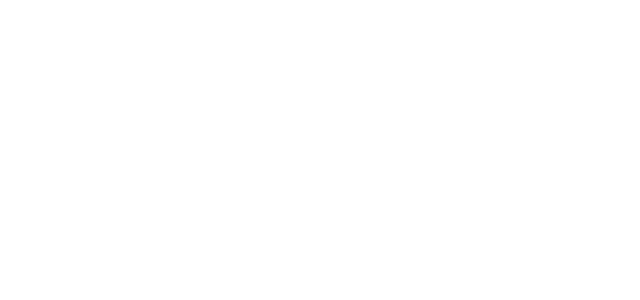
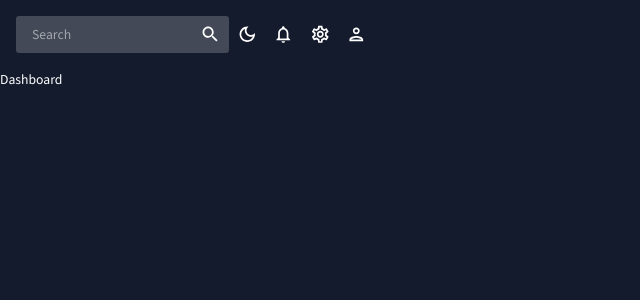
Before and after one commit to alef-sena/Studies.React.Dashboard.MaterialUI, a React (Create React App) app: page / in a window 1280 px wide. Shown: the top 300 px of the page, without its empty margins (0-640 px from the left). Built offline with nearby package versions, Linux system fonts and the light colour scheme; a web font is replaced by a local one.

Commit message:
✨ implements initial topbar

```diff
--- a/package.json
+++ b/package.json
@@ -6,6 +6,7 @@
     "@emotion/react": "^11.11.1",
     "@emotion/styled": "^11.11.0",
     "@fullcalendar/list": "^6.1.8",
+    "@mui/icons-material": "^5.14.3",
     "@mui/material": "^5.14.5",
     "@nivo/bar": "^0.83.0",
     "@nivo/core": "^0.83.0",
@@ -18,6 +19,7 @@
     "eslint": "^8.47.0",
     "react": "^18.2.0",
     "react-dom": "^18.2.0",
+    "react-router-dom": "^6.15.0",
     "react-scripts": "5.0.1",
     "web-vitals": "^2.1.4"
   },
--- a/src/App.js
+++ b/src/App.js
@@ -1,5 +1,48 @@
+import { ColorModeContext, useMode } from './theme';
+import { CssBaseline, ThemeProvider } from '@mui/material';
+import { Route, Routes } from 'react-router-dom';
+import Topbar from './scenes/global/Topbar';
+import Sidebar from './scenes/global/Sidebar';
+import Dashboard from './scenes/dashboard';
+// import Team from './scenes/team';
+// import Invoices from './scenes/invoices';
+// import Contacts from './scenes/contacts';
+// import Bar from './scenes/bar';
+// import Form from './scenes/form';
+// import Line from './scenes/line';
+// import Pie from './scenes/pie';
+// import FAQ from './scenes/faq';
+// import Geography from './scenes/geography';
+// import Calendar from './scenes/calendar';
+
 function App() {
-	return <div className="app"></div>;
+	const [ theme, colorMode ] = useMode();
+
+	return (
+		<ColorModeContext.Provider value={colorMode}>
+			<ThemeProvider theme={theme}>
+				<CssBaseline />
+				<div className="app">
+					<main className='context'>
+						<Topbar />
+						<Routes>
+							<Route path='/' element={<Dashboard />} />
+							{/* <Route path='/team' element={<Team />} />
+							<Route path='/contacts' element={<Contacts />} />
+							<Route path='/invoices' element={<Invoices />} />
+							<Route path='/form' element={<Form />} />
+							<Route path='/bar' element={<Bar />} />
+							<Route path='/pie' element={<Pie />} />
+							<Route path='/line' element={<Line />} />
+							<Route path='/faq' element={<FAQ />} />
+							<Route path='/geography' element={<Geography />} />
+							<Route path='/calendar' element={<Calendar />} /> */}
+						</Routes>
+					</main>
+				</div>
+			</ThemeProvider>
+		</ColorModeContext.Provider>
+	);
 }
 
 export default App;
--- a/src/scenes/global/Topbar.jsx
+++ b/src/scenes/global/Topbar.jsx
@@ -1,5 +1,53 @@
+import { Box, IconButton, useTheme } from '@mui/material';
+import { useContext } from 'react';
+import { ColorModeContext, tokens } from '../../theme';
+import InputBase from '@mui/material/InputBase';
+import LightModeOutlinedIcon from '@mui/icons-material/LightModeOutlined';
+import DarkModeOutlinedIcon from '@mui/icons-material/DarkModeOutlined';
+import NotificationsOutlinedIcon from '@mui/icons-material/NotificationsOutlined';
+import SettingsOutlinedIcon from '@mui/icons-material/SettingsOutlined';
+import PersonOutlinedIcon from '@mui/icons-material/PersonOutlined';
+import SearchIcon from '@mui/icons-material/Search';
+
 const Topbar = () => {
-	return <div>Topbar</div>;
+	const theme = useTheme();
+	const colors = tokens(theme.palette.mode);
+	const colorMode = useContext(ColorModeContext);
+
+	return (
+		<Box display='flex' justifyContent='space-between' p={2}>
+			{/* SEARCH BAR */}
+			<Box
+				display='flex'
+				backgroundColor={colors.primary[400]}
+				borderRadius='3px'
+			>
+				<InputBase sx={{ ml: 2, flex: 1 }} placeholder='Search' />
+				<IconButton type='button' sx={{ p: 1 }}>
+					<SearchIcon />
+				</IconButton>
+			</Box>
+			{/* ICONS */}
+			<Box display='flex'>
+				<IconButton onClick={colorMode.toggleColorMode}>
+					{theme.palette.mode === 'dark' ? (
+						<DarkModeOutlinedIcon />
+					) : (
+						<LightModeOutlinedIcon />
+					)}
+				</IconButton>
+				<IconButton>
+					<NotificationsOutlinedIcon />
+				</IconButton>
+				<IconButton>
+					<SettingsOutlinedIcon />
+				</IconButton>
+				<IconButton>
+					<PersonOutlinedIcon />
+				</IconButton>
+			</Box>
+		</Box>
+	);
 };
 
 export default Topbar;
```
Also changed, not shown: 1 other file (tests, documents, lock files or other folders).
